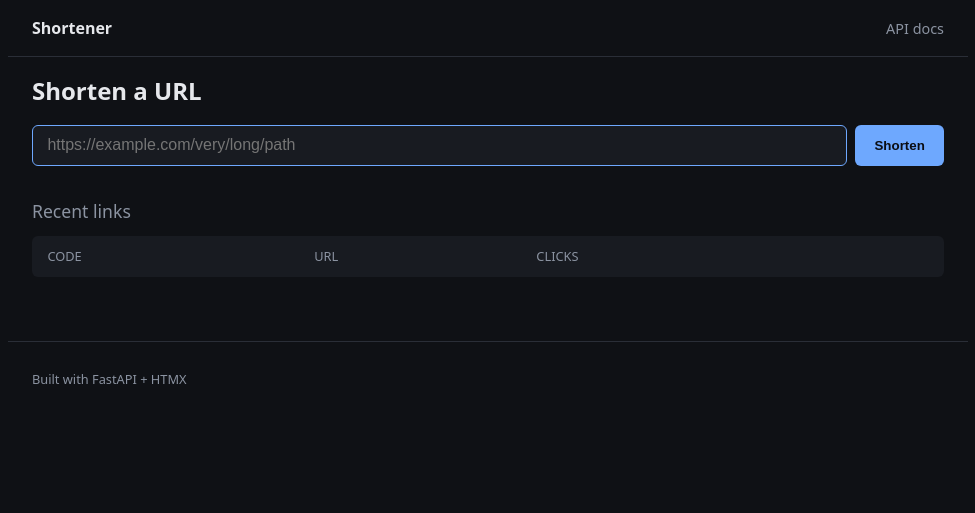
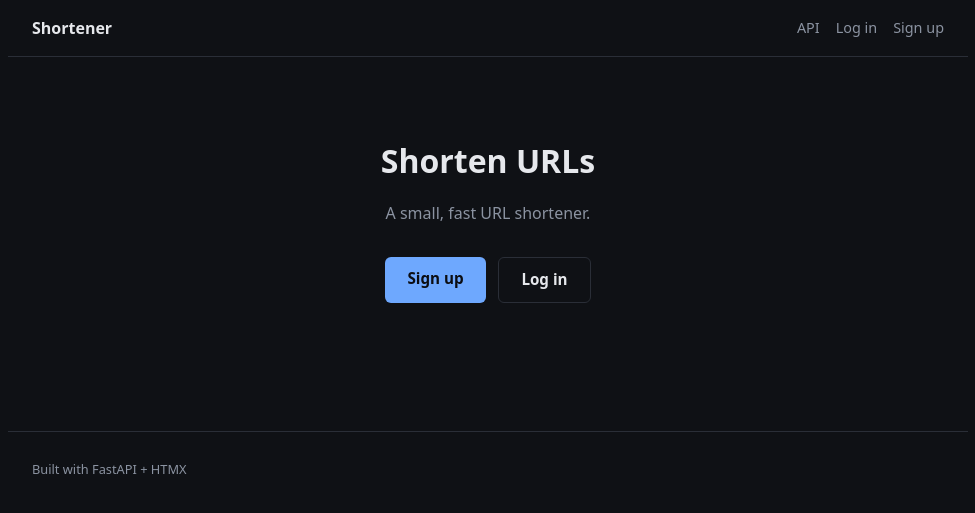
Before and after one commit to AhmaDREzA2022/shortener, a FastAPI app: page / in a window 1280 px wide. Shown: the top 513 px of the page, without its empty margins (152-1127 px from the left). Run offline with FastAPI, Linux system fonts and the light colour scheme; lists and menus that the app fills with data are empty; parts of the project's set-up code (start-up, migrations or seed data) failed here and were passed over.

Commit message:
feat: auth UI with login, signup and logout

```diff
--- a/app/main.py
+++ b/app/main.py
@@ -75,17 +75,119 @@ async def get_current_user(
 @app.get("/", response_class=HTMLResponse)
 async def index(request: Request, db: AsyncSession = Depends(get_db)) -> HTMLResponse:
     user_id = request.session.get("user_id")
-    links: list[link] = []
+    user: User | None = None
+    links: list[Link] = []
+
     if user_id is not None:
-        result = await db.scalars(
-            select(Link).where(Link.owner_id == user_id).order_by(Link.id.desc()).limit(50)
-        )
-        links = list(result.all())
+        user = await db.get(User, user_id)
+        if user is None:
+            request.session.clear()
+        else:
+            result = await db.scalars(
+                select(Link).where(Link.owner_id == user.id).order_by(Link.id.desc()).limit(50)
+            )
+            links = list(result.all())
+
     return templates.TemplateResponse(
         request=request,
         name="index.html",
-        context={"links": links, "user_email": ...},
+        context={"links": links, "user": user},
     )
+
+
+from fastapi import Form, Request
+from fastapi.responses import HTMLResponse, RedirectResponse
+
+
+@app.get("/login", response_class=HTMLResponse)
+async def login_page(request: Request) -> HTMLResponse:
+    if request.session.get("user_id"):
+        return RedirectResponse("/", status_code=302)
+    return templates.TemplateResponse(
+        request=request,
+        name="login.html",
+        context={"user": None, "error": None},
+    )
+
+
+@app.post("/login", response_class=HTMLResponse)
+async def login_form(
+    request: Request,
+    email: Annotated[str, Form()],
+    password: Annotated[str, Form()],
+    db: AsyncSession = Depends(get_db),
+) -> HTMLResponse:
+    user = await db.scalar(select(User).where(User.email == email.lower()))
+    if user is None or not verify_password(password, user.password_hash):
+        return templates.TemplateResponse(
+            request=request,
+            name="login.html",
+            context={"user": None, "error": "Invalid email or password"},
+            status_code=401,
+        )
+    request.session["user_id"] = user.id
+    return RedirectResponse("/", status_code=303)
+
+
+@app.get("/signup", response_class=HTMLResponse)
+async def signup_page(request: Request) -> HTMLResponse:
+    if request.session.get("user_id"):
+        return RedirectResponse("/", status_code=302)
+    return templates.TemplateResponse(
+        request=request,
+        name="signup.html",
+        context={"user": None, "error": None},
+    )
+
+
+@app.post("/signup", response_class=HTMLResponse)
+async def signup_form(
+    request: Request,
+    email: Annotated[str, Form()],
+    password: Annotated[str, Form()],
+    db: AsyncSession = Depends(get_db),
+) -> HTMLResponse:
+    # basic validation — reuse server-side rules
+    email_norm = email.strip().lower()
+    if "@" not in email_norm or len(password) < 8:
+        return templates.TemplateResponse(
+            request=request,
+            name="signup.html",
+            context={"user": None, "error": "Enter a valid email and a password of 8+ characters"},
+            status_code=400,
+        )
+
+    existing = await db.scalar(select(User).where(User.email == email_norm))
+    if existing is not None:
+        return templates.TemplateResponse(
+            request=request,
+            name="signup.html",
+            context={"user": None, "error": "That email is already registered"},
+            status_code=409,
+        )
+
+    user = User(email=email_norm, password_hash=hash_password(password))
+    db.add(user)
+    try:
+        await db.commit()
+    except IntegrityError:
+        await db.rollback()
+        return templates.TemplateResponse(
+            request=request,
+            name="signup.html",
+            context={"user": None, "error": "That email is already registered"},
+            status_code=409,
+        )
+    await db.refresh(user)
+
+    request.session["user_id"] = user.id
+    return RedirectResponse("/", status_code=303)
+
+
+@app.post("/logout")
+async def logout_form(request: Request) -> RedirectResponse:
+    request.session.clear()
+    return RedirectResponse("/", status_code=303)
 
 
 @app.post("/shorten", response_class=HTMLResponse)
@@ -219,9 +321,7 @@ async def delete_link(
     user: User = Depends(get_current_user),
     db: AsyncSession = Depends(get_db),
 ) -> None:
-    result = await db.execute(
-        delete(Link).where(Link.code == code).where(Link.owner_id == user.id)
-    )
+    result = await db.execute(delete(Link).where(Link.code == code).where(Link.owner_id == user.id))
     if result.rowcount == 0:
         raise HTTPException(status_code=404, detail="Short code not found")
     await db.commit()
--- a/app/static/style.css
+++ b/app/static/style.css
@@ -188,3 +188,189 @@ tr.htmx-added {
         transform: translateY(0);
     }
 }
+
+ /*----------------*/
+
+.user-email {
+    color: var(--muted);
+    font-size: 0.9rem;
+    margin-right: 0.75rem;
+}
+
+.inline-form {
+    display: inline;
+}
+
+.link-button {
+    background: none;
+    border: none;
+    color: var(--muted);
+    font-size: 0.9rem;
+    cursor: pointer;
+    padding: 0;
+    text-decoration: none;
+}
+
+.link-button:hover {
+    color: var(--danger);
+}
+
+header nav {
+    display: flex;
+    align-items: center;
+    gap: 1rem;
+}
+
+header nav a {
+    color: var(--muted);
+    font-size: 0.9rem;
+    text-decoration: none;
+}
+
+header nav a:hover {
+    color: var(--accent);
+}
+
+/* auth pages */
+
+.auth-box {
+    max-width: 360px;
+    margin: 3rem auto;
+    padding: 1.5rem;
+    background: var(--panel);
+    border: 1px solid var(--border);
+    border-radius: 8px;
+}
+
+.auth-box h1 {
+    margin-top: 0;
+}
+
+.auth-box label {
+    display: block;
+    margin-bottom: 1rem;
+}
+
+.auth-box label span {
+    display: block;
+    font-size: 0.85rem;
+    color: var(--muted);
+    margin-bottom: 0.25rem;
+}
+
+.auth-box input {
+    width: 100%;
+    padding: 0.55rem 0.75rem;
+    background: var(--bg);
+    border: 1px solid var(--border);
+    border-radius: 6px;
+    color: var(--text);
+    font-size: 0.95rem;
+}
+
+.auth-box input:focus {
+    outline: none;
+    border-color: var(--accent);
+}
+
+.auth-box small {
+    color: var(--muted);
+    font-size: 0.75rem;
+}
+
+.auth-box button {
+    width: 100%;
+    padding: 0.65rem;
+    background: var(--accent);
+    color: #0b0d12;
+    border: none;
+    border-radius: 6px;
+    font-weight: 600;
+    cursor: pointer;
+    font-size: 0.95rem;
+}
+
+.auth-box button:hover {
+    filter: brightness(1.1);
+}
+
+.auth-alt {
+    margin-top: 1rem;
+    font-size: 0.85rem;
+    color: var(--muted);
+    text-align: center;
+}
+
+.auth-alt a {
+    color: var(--accent);
+    text-decoration: none;
+}
+
+.alert-error {
+    background: rgba(248, 113, 113, 0.1);
+    border: 1px solid rgba(248, 113, 113, 0.3);
+    color: #fca5a5;
+    padding: 0.6rem 0.9rem;
+    border-radius: 6px;
+    font-size: 0.85rem;
+    margin-bottom: 1rem;
+}
+
+/* landing page */
+
+.hero {
+    text-align: center;
+    padding: 4rem 1rem;
+}
+
+.hero h1 {
+    font-size: 2rem;
+    margin-bottom: 0.5rem;
+}
+
+.hero p {
+    color: var(--muted);
+    margin-bottom: 2rem;
+}
+
+.cta {
+    display: flex;
+    gap: 0.75rem;
+    justify-content: center;
+}
+
+.btn-primary,
+.btn-secondary {
+    padding: 0.65rem 1.4rem;
+    border-radius: 6px;
+    font-weight: 600;
+    text-decoration: none;
+    font-size: 0.95rem;
+}
+
+.btn-primary {
+    background: var(--accent);
+    color: #0b0d12;
+}
+
+.btn-primary:hover {
+    filter: brightness(1.1);
+}
+
+.btn-secondary {
+    background: transparent;
+    border: 1px solid var(--border);
+    color: var(--text);
+}
+
+.btn-secondary:hover {
+    border-color: var(--accent);
+    color: var(--accent);
+}
+
+.empty {
+    color: var(--muted);
+    font-size: 0.9rem;
+    text-align: center;
+    padding: 2rem 1rem;
+}
--- a/app/templates/base.html
+++ b/app/templates/base.html
@@ -6,6 +6,30 @@
         <title>{% block title %}Shortener{% endblock %}</title>
         <link rel="stylesheet" href="/static/style.css" />
         <script src="https://unpkg.com/htmx.org@2.0.4"></script>
+    </head>
+    <body>
+        <header>
+            <a href="/">Shortener</a>
+            <nav>
+                <a href="/docs">API</a>
+                {% if user %}
+                <span class="user-email">{{ user.email }}</span>
+                <form method="post" action="/logout" class="inline-form">
+                    <button type="submit" class="link-button">Log out</button>
+                </form>
+                {% else %}
+                <a href="/login">Log in</a>
+                <a href="/signup">Sign up</a>
+                {% endif %}
+            </nav>
+        </header>
+
+        <main>{% block content %}{% endblock %}</main>
+
+        <footer>
+            <p>Built with FastAPI + HTMX</p>
+        </footer>
+
         <script>
             document.body.addEventListener("htmx:responseError", (e) => {
                 let msg = "Request failed";
@@ -16,19 +40,5 @@
                 alert(msg);
             });
         </script>
-    </head>
-    <body>
-        <header>
-            <a href="/">Shortener</a>
-            <nav>
-                <a href="/docs">API docs</a>
-            </nav>
-        </header>
-
-        <main>{% block content %}{% endblock %}</main>
-
-        <footer>
-            <p>Built with FastAPI + HTMX</p>
-        </footer>
     </body>
 </html>
--- a/app/templates/index.html
+++ b/app/templates/index.html
@@ -1,8 +1,5 @@
-{% extends "base.html" %}
-
-{% block title %}Shortener — Home{% endblock %}
-
-{% block content %}
+{% extends "base.html" %} {% block title %}Shortener — Home{% endblock %} {%
+block content %} {% if user %}
 <section class="shorten-box">
     <h1>Shorten a URL</h1>
     <form
@@ -17,13 +14,14 @@
             placeholder="https://example.com/very/long/path"
             required
             autofocus
-      >
+        />
         <button type="submit">Shorten</button>
     </form>
 </section>
 
 <section class="links-box">
-    <h2>Recent links</h2>
+    <h2>Your links</h2>
+    {% if links %}
     <table>
         <thead>
             <tr>
@@ -34,10 +32,20 @@
             </tr>
         </thead>
         <tbody id="links-body">
-        {% for link in links %}
-          {% include "_link_row.html" %}
-        {% endfor %}
+            {% for link in links %} {% include "_link_row.html" %} {% endfor %}
         </tbody>
     </table>
+    {% else %}
+    <p class="empty">No links yet. Shorten your first URL above.</p>
+    {% endif %}
 </section>
-{% endblock %}
+{% else %}
+<section class="hero">
+    <h1>Shorten URLs</h1>
+    <p>A small, fast URL shortener.</p>
+    <div class="cta">
+        <a href="/signup" class="btn-primary">Sign up</a>
+        <a href="/login" class="btn-secondary">Log in</a>
+    </div>
+</section>
+{% endif %} {% endblock %}
```
Also changed, not shown: app/templates/login.html (added, +35 -0 lines), app/templates/signup.html (added, +37 -0 lines). Lines whose indentation alone changed are shown as unchanged.
